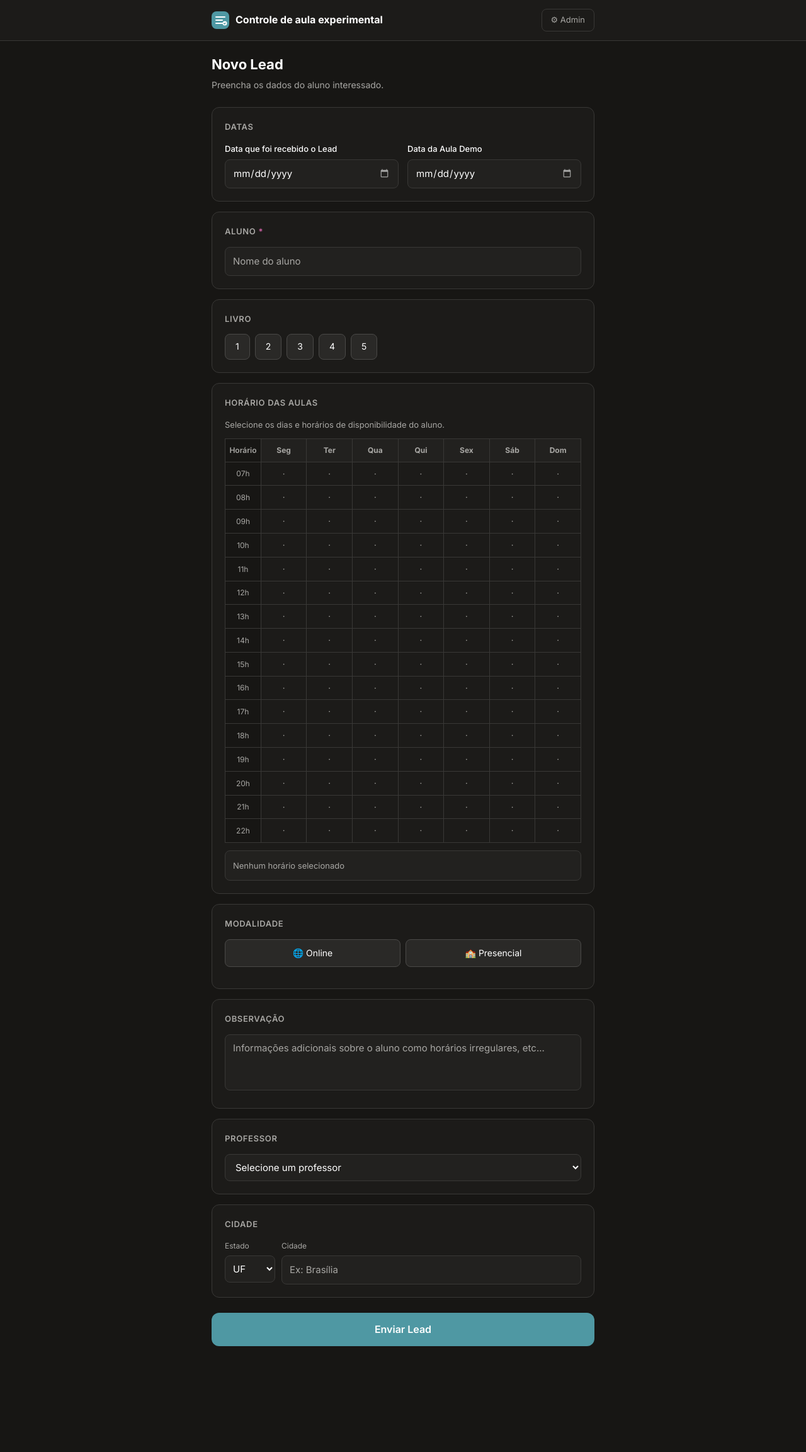
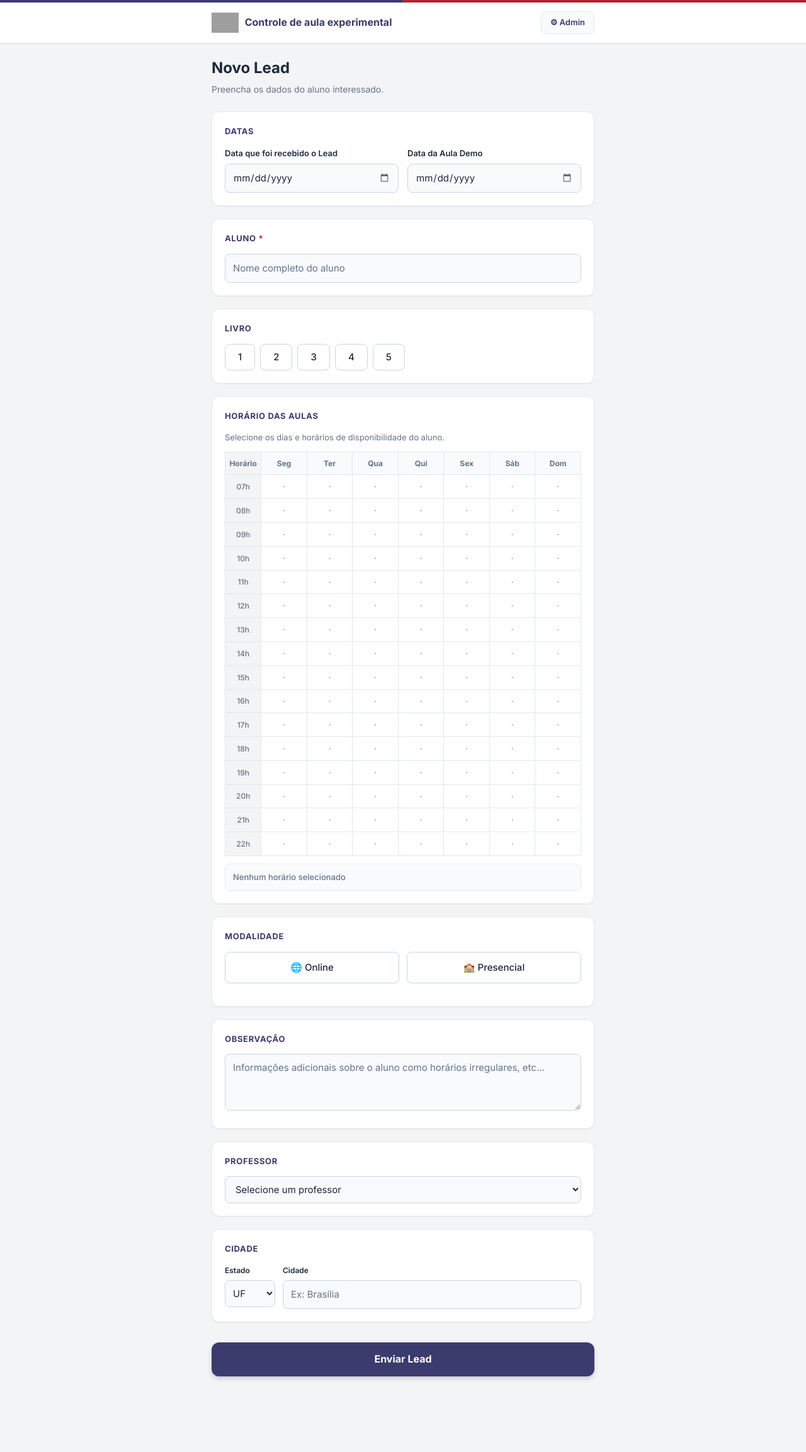
Before and after one commit to Guijss91/aula-experimental_TOP, a Flask app: page / in a window 1280 px wide. Shown: the whole page at 63% size. Before the commit the page ends 2137 px from the top, so only its background shows below. Run offline with Flask 3, Linux system fonts and the light colour scheme; grey boxes are pictures that could not be loaded.

Commit message:
Refactor index.html for light mode and UI improvements
Updated styles and structure for light mode theme, including new color variables and improved button styles. Adjusted layout and labels for better usability.

```diff
--- a/templates/index.html
+++ b/templates/index.html
@@ -10,18 +10,30 @@
   <link href="https://fonts.googleapis.com/css2?family=Inter:wght@300..700&display=swap" rel="stylesheet">
   <style>
     :root {
-      --color-primary:        #4f98a3;
-      --color-primary-hover:  #227f8b;
-      --color-bg:             #171614;
-      --color-surface:        #1c1b19;
-      --color-surface-2:      #22211f;
-      --color-border:         #393836;
-      --color-border-strong:  #4a4947;
-      --color-text:           #ffffff;
-      --color-text-muted:     #a8a7a4;
-      --color-error:          #d163a7;
-      --color-btn-idle-bg:    #2a2927;
-      --color-btn-idle-border:#4a4947;
+      /* Cores da Bandeira dos EUA */
+      --color-usa-blue:       #3C3B6E;
+      --color-usa-red:        #B22234;
+      --color-white:          #FFFFFF;
+
+      /* Variáveis de Tema (Light Mode Moderno) */
+      --color-primary:        var(--color-usa-blue);
+      --color-primary-hover:  #2c2b53;
+      --color-accent:         var(--color-usa-red);
+      --color-bg:             #F3F4F6; /* Fundo cinza super claro */
+      --color-surface:        #FFFFFF; /* Cards em branco puro */
+      --color-surface-2:      #F8FAFC; /* Fundo secundário sutil para inputs */
+      --color-border:         #E2E8F0;
+      --color-border-strong:  #CBD5E1;
+      --color-text:           #1E293B; /* Texto bem escuro/quase preto */
+      --color-text-muted:     #64748B;
+      --color-error:          var(--color-usa-red);
+      --color-btn-idle-bg:    #FFFFFF;
+      --color-btn-idle-border:#CBD5E1;
+
+      /* Sombras modernas */
+      --shadow-sm: 0 1px 2px 0 rgb(0 0 0 / 0.05);
+      --shadow-md: 0 4px 6px -1px rgb(0 0 0 / 0.1), 0 2px 4px -2px rgb(0 0 0 / 0.1);
+
       --radius-sm: 6px;
       --radius-md: 8px;
       --radius-lg: 12px;
@@ -51,10 +63,14 @@
       border-radius: var(--radius-sm);
     }
 
+    /* Ajuste de calendário para o tema claro (removido o filtro invert) */
     input[type="date"]::-webkit-calendar-picker-indicator {
       cursor: pointer;
-      filter: invert(1);
       opacity: 0.6;
+      transition: opacity 150ms;
+    }
+    input[type="date"]::-webkit-calendar-picker-indicator:hover {
+      opacity: 1;
     }
 
     .section-card {
@@ -62,29 +78,34 @@
       border: 1px solid var(--color-border);
       border-radius: var(--radius-lg);
       padding: 1.25rem;
-      margin-bottom: 1rem;
+      margin-bottom: 1.25rem;
+      box-shadow: var(--shadow-sm);
     }
 
     .section-label {
       font-size: 0.8125rem;
-      font-weight: 600;
+      font-weight: 700;
       text-transform: uppercase;
       letter-spacing: 0.05em;
-      color: var(--color-text-muted);
+      color: var(--color-usa-blue); /* Destaque no azul americano */
       margin-bottom: 0.875rem;
     }
 
     .field-input {
       width: 100%;
       padding: 0.625rem 0.75rem;
-      border: 1px solid var(--color-border);
+      border: 1px solid var(--color-border-strong);
       border-radius: var(--radius-md);
       background: var(--color-surface-2);
       font-size: 0.9375rem;
       color: var(--color-text);
-      transition: border-color 150ms;
+      transition: border-color 150ms, box-shadow 150ms;
     }
-    .field-input:focus { border-color: var(--color-primary); outline: none; }
+    .field-input:focus {
+      border-color: var(--color-primary);
+      outline: none;
+      box-shadow: 0 0 0 3px rgba(60, 59, 110, 0.15); /* Brilho azul */
+    }
 
     .sel-btn {
       background: var(--color-btn-idle-bg);
@@ -92,31 +113,37 @@
       border: 1.5px solid var(--color-btn-idle-border);
       border-radius: var(--radius-md);
       cursor: pointer;
-      transition: background 150ms, border-color 150ms, box-shadow 150ms;
+      transition: all 150ms ease-in-out;
       text-align: center;
+      font-weight: 500;
     }
     .sel-btn:hover {
-      background: #353432;
-      border-color: #5a5957;
+      background: var(--color-surface-2);
+      border-color: var(--color-primary);
     }
     .sel-btn.active {
       background: var(--color-primary) !important;
-      color: #fff !important;
+      color: var(--color-white) !important;
       border-color: var(--color-primary) !important;
+      box-shadow: 0 2px 4px rgba(60, 59, 110, 0.3);
     }
 
     .schedule-cell {
       cursor: pointer;
       user-select: none;
-      transition: background 150ms, color 150ms;
+      transition: background 150ms, color 150ms, transform 100ms;
       color: var(--color-text-muted);
+    }
+    .schedule-cell:hover {
+      background: var(--color-border);
     }
     .schedule-cell.selected {
       background: var(--color-primary) !important;
-      color: #fff !important;
+      color: var(--color-white) !important;
       font-weight: 600;
+      border-color: var(--color-primary) !important;
     }
-    .schedule-cell:active { opacity: 0.7; }
+    .schedule-cell:active { transform: scale(0.95); }
 
     .toast {
       position: fixed;
@@ -128,8 +155,9 @@
       padding: 0.75rem 1.5rem;
       border-radius: 9999px;
       font-size: 0.875rem;
-      font-weight: 500;
+      font-weight: 600;
       z-index: 9999;
+      box-shadow: var(--shadow-md);
       transition: transform 300ms cubic-bezier(0.16,1,0.3,1), opacity 300ms;
       opacity: 0;
       white-space: nowrap;
@@ -146,24 +174,74 @@
       display: inline-block;
     }
     @keyframes spin { to { transform: rotate(360deg); } }
+
+    /* Estilo Especial do Botão de Envio */
+    .submit-btn {
+      width: 100%;
+      padding: 0.875rem;
+      background: var(--color-primary);
+      color: var(--color-white);
+      border: none;
+      border-radius: var(--radius-lg);
+      font-size: 1rem;
+      font-weight: 700;
+      display: flex;
+      align-items: center;
+      justify-content: center;
+      gap: 0.5rem;
+      min-height: 52px;
+      touch-action: manipulation;
+      cursor: pointer;
+      transition: background 200ms, transform 150ms, box-shadow 150ms;
+      box-shadow: 0 4px 6px rgba(60, 59, 110, 0.2);
+    }
+    .submit-btn:hover:not(:disabled) {
+      background: var(--color-accent); /* Ao passar o mouse, muda para vermelho EUA */
+      transform: translateY(-2px);
+      box-shadow: 0 6px 10px rgba(178, 34, 52, 0.3);
+    }
+    .submit-btn:active:not(:disabled) {
+      transform: translateY(0);
+    }
+    .submit-btn:disabled {
+      opacity: 0.7;
+      cursor: not-allowed;
+    }
   </style>
 </head>
 <body style="padding-bottom:6rem;">
 
+  <!-- Detalhe com a bandeira dos eua (linha fina no topo) -->
+  <div style="display:flex; height:4px; width:100%; position:fixed; top:0; left:0; z-index:51;">
+    <div style="flex:1; background-color: var(--color-usa-blue);"></div>
+    <div style="flex:1; background-color: var(--color-usa-red);"></div>
+  </div>
+
   <!-- Header -->
-  <header style="background:var(--color-surface);border-bottom:1px solid var(--color-border);position:sticky;top:0;z-index:50;">
+  <header style="background:var(--color-surface);border-bottom:1px solid var(--color-border);position:sticky;top:4px;z-index:50;box-shadow:var(--shadow-sm);">
     <div style="max-width:640px;margin:0 auto;padding:0.875rem 1rem;display:flex;align-items:center;justify-content:space-between;">
       <div style="display:flex;align-items:center;gap:0.625rem;">
-        <svg width="28" height="28" viewBox="0 0 28 28" fill="none" aria-label="Logo">
+
+        <!-- INÍCIO DA LOGO -->
+        <!-- Substitua 'sua-logo.png' pelo caminho ou URL da sua imagem. Se der erro, ele exibe um quadrado azul -->
+        <img src="sua-logo.png" alt="Logo" style="height: 32px; width: auto; max-width: 80px; object-fit: contain;"
+             onerror="this.style.display='none'; this.nextElementSibling.style.display='block';">
+
+        <!-- Ícone alternativo que só aparece se a logo acima falhar -->
+        <svg style="display:none;" width="28" height="28" viewBox="0 0 28 28" fill="none" aria-label="Logo Fallback">
           <rect width="28" height="28" rx="8" fill="var(--color-primary)"/>
           <path d="M7 9h14M7 14h10M7 19h12" stroke="white" stroke-width="2" stroke-linecap="round"/>
           <circle cx="21" cy="19" r="3.5" fill="white"/>
           <path d="M19.5 19l1 1 1.5-1.5" stroke="var(--color-primary)" stroke-width="1.2" stroke-linecap="round" stroke-linejoin="round"/>
         </svg>
-        <span style="font-weight:700;font-size:1rem;">Controle de aula experimental</span>
+        <!-- FIM DA LOGO -->
+
+        <span style="font-weight:800;font-size:1rem;color:var(--color-usa-blue);">Controle de aula experimental</span>
       </div>
       <button onclick="window.location='/admin'"
-        style="font-size:0.8125rem;color:var(--color-text-muted);padding:0.4rem 0.875rem;border:1px solid var(--color-border);border-radius:var(--radius-md);background:none;cursor:pointer;"
+        style="font-size:0.8125rem;font-weight:600;color:var(--color-usa-blue);padding:0.4rem 0.875rem;border:1.5px solid var(--color-border);border-radius:var(--radius-md);background:var(--color-surface-2);cursor:pointer;transition:all 150ms;"
+        onmouseover="this.style.borderColor='var(--color-usa-blue)';this.style.backgroundColor='white';"
+        onmouseout="this.style.borderColor='var(--color-border)';this.style.backgroundColor='var(--color-surface-2)';"
         aria-label="Admin">
         ⚙ Admin
       </button>
@@ -171,22 +249,22 @@
   </header>
 
   <!-- Main -->
-  <main style="max-width:640px;margin:0 auto;padding:1.25rem 1rem;">
-    <h1 style="font-size:1.375rem;font-weight:700;margin-bottom:0.25rem;">Novo Lead</h1>
+  <main style="max-width:640px;margin:0 auto;padding:1.5rem 1rem;">
+    <h1 style="font-size:1.5rem;font-weight:800;margin-bottom:0.25rem;color:var(--color-text);">Novo Lead</h1>
     <p style="font-size:0.875rem;color:var(--color-text-muted);margin-bottom:1.5rem;">Preencha os dados do aluno interessado.</p>
 
     <form id="leadForm" novalidate>
 
-      <!-- s -->
+      <!-- Datas -->
       <div class="section-card">
         <p class="section-label">datas</p>
         <div style="display:grid;grid-template-columns:1fr 1fr;gap:0.875rem;">
           <div>
-            <label for="dataLead" style="display:block;font-size:0.8125rem;font-weight:500;margin-bottom:0.375rem;">Data que foi recebido o Lead</label>
+            <label for="dataLead" style="display:block;font-size:0.8125rem;font-weight:600;margin-bottom:0.375rem;color:var(--color-text);">Data que foi recebido o Lead</label>
             <input type="date" id="dataLead" name="dataLead" class="field-input">
           </div>
           <div>
-            <label for="dataAulaDemo" style="display:block;font-size:0.8125rem;font-weight:500;margin-bottom:0.375rem;">Data da Aula Demo</label>
+            <label for="dataAulaDemo" style="display:block;font-size:0.8125rem;font-weight:600;margin-bottom:0.375rem;color:var(--color-text);">Data da Aula Demo</label>
             <input type="date" id="dataAulaDemo" name="dataAulaDemo" class="field-input">
           </div>
         </div>
@@ -195,9 +273,9 @@
       <!-- Aluno -->
       <div class="section-card">
         <p class="section-label">Aluno <span style="color:var(--color-error);">*</span></p>
-        <input type="text" id="aluno" name="aluno" placeholder="Nome do aluno" required
+        <input type="text" id="aluno" name="aluno" placeholder="Nome completo do aluno" required
           class="field-input" maxlength="100">
-        <p id="alunoError" style="font-size:0.8125rem;color:var(--color-error);margin-top:0.375rem;display:none;">
+        <p id="alunoError" style="font-size:0.8125rem;color:var(--color-error);font-weight:500;margin-top:0.375rem;display:none;">
           Nome do aluno é obrigatório.
         </p>
       </div>
@@ -206,11 +284,11 @@
       <div class="section-card">
         <p class="section-label">Livro</p>
         <div style="display:flex;gap:0.5rem;flex-wrap:wrap;">
-          <button type="button" class="sel-btn livro-btn" data-value="1" style="padding:0.5rem 1rem;font-size:0.875rem;">1</button>
-          <button type="button" class="sel-btn livro-btn" data-value="2" style="padding:0.5rem 1rem;font-size:0.875rem;">2</button>
-          <button type="button" class="sel-btn livro-btn" data-value="3" style="padding:0.5rem 1rem;font-size:0.875rem;">3</button>
-          <button type="button" class="sel-btn livro-btn" data-value="4" style="padding:0.5rem 1rem;font-size:0.875rem;">4</button>
-          <button type="button" class="sel-btn livro-btn" data-value="5" style="padding:0.5rem 1rem;font-size:0.875rem;">5</button>
+          <button type="button" class="sel-btn livro-btn" data-value="1" style="padding:0.5rem 1.25rem;font-size:0.9375rem;">1</button>
+          <button type="button" class="sel-btn livro-btn" data-value="2" style="padding:0.5rem 1.25rem;font-size:0.9375rem;">2</button>
+          <button type="button" class="sel-btn livro-btn" data-value="3" style="padding:0.5rem 1.25rem;font-size:0.9375rem;">3</button>
+          <button type="button" class="sel-btn livro-btn" data-value="4" style="padding:0.5rem 1.25rem;font-size:0.9375rem;">4</button>
+          <button type="button" class="sel-btn livro-btn" data-value="5" style="padding:0.5rem 1.25rem;font-size:0.9375rem;">5</button>
         </div>
         <input type="hidden" id="livro" name="livro" value="">
       </div>
@@ -225,7 +303,7 @@
           <table id="scheduleTable" style="min-width:400px;border-collapse:collapse;width:100%;font-size:0.8125rem;">
             <thead>
               <tr>
-                <th style="padding:0.5rem 0.4rem;text-align:center;font-weight:600;color:var(--color-text-muted);background:var(--color-bg);border:1px solid var(--color-border);width:56px;font-size:0.75rem;">Horário</th>
+                <th style="padding:0.5rem 0.4rem;text-align:center;font-weight:700;color:var(--color-text-muted);background:var(--color-bg);border:1px solid var(--color-border);width:56px;font-size:0.75rem;">Horário</th>
                 <th style="padding:0.5rem 0.25rem;text-align:center;border:1px solid var(--color-border);color:var(--color-text-muted);background:var(--color-surface-2);font-size:0.75rem;">Seg</th>
                 <th style="padding:0.5rem 0.25rem;text-align:center;border:1px solid var(--color-border);color:var(--color-text-muted);background:var(--color-surface-2);font-size:0.75rem;">Ter</th>
                 <th style="padding:0.5rem 0.25rem;text-align:center;border:1px solid var(--color-border);color:var(--color-text-muted);background:var(--color-surface-2);font-size:0.75rem;">Qua</th>
@@ -238,8 +316,8 @@
             <tbody id="scheduleBody"></tbody>
           </table>
         </div>
-        <div style="margin-top:0.75rem;padding:0.625rem 0.75rem;background:var(--color-surface-2);border-radius:var(--radius-md);border:1px solid var(--color-border);min-height:2.5rem;">
-          <span id="scheduleSummary" style="font-size:0.8125rem;color:var(--color-text-muted);">Nenhum horário selecionado</span>
+        <div style="margin-top:0.75rem;padding:0.625rem 0.75rem;background:var(--color-surface-2);border-radius:var(--radius-md);border:1px solid var(--color-border);min-height:2.5rem;display:flex;align-items:center;">
+          <span id="scheduleSummary" style="font-size:0.8125rem;color:var(--color-text-muted);font-weight:500;">Nenhum horário selecionado</span>
         </div>
         <input type="hidden" id="horarioAulas" name="horarioAulas" value="">
       </div>
@@ -247,14 +325,14 @@
       <!-- Modalidade -->
       <div class="section-card">
         <p class="section-label">Modalidade</p>
-        <div style="display:grid;grid-template-columns:1fr 1fr;gap:0.5rem;margin-bottom:0.875rem;">
+        <div style="display:grid;grid-template-columns:1fr 1fr;gap:0.75rem;margin-bottom:1rem;">
           <button type="button" class="sel-btn modalidade-btn" data-value="Online"
-            style="padding:0.625rem;font-size:0.875rem;">🌐 Online</button>
+            style="padding:0.75rem;font-size:0.9375rem;">🌐 Online</button>
           <button type="button" class="sel-btn modalidade-btn" data-value="Presencial"
-            style="padding:0.625rem;font-size:0.875rem;">🏫 Presencial</button>
+            style="padding:0.75rem;font-size:0.9375rem;">🏫 Presencial</button>
         </div>
-        <div id="formatoContainer" style="display:none;">
-          <p style="font-size:0.8125rem;color:var(--color-text-muted);margin-bottom:0.5rem;">Formato da turma:</p>
+        <div id="formatoContainer" style="display:none; padding-top:0.5rem; border-top:1px dashed var(--color-border);">
+          <p style="font-size:0.8125rem;font-weight:600;color:var(--color-text);margin-bottom:0.625rem;margin-top:0.5rem;">Formato da turma:</p>
           <div style="display:grid;grid-template-columns:repeat(3,1fr);gap:0.5rem;">
             <button type="button" class="sel-btn formato-btn" data-value="Individual VIP"
               style="padding:0.5rem 0.25rem;font-size:0.8125rem;">👤 VIP</button>
@@ -268,9 +346,9 @@
               style="padding:0.5rem 0.25rem;font-size:0.8125rem;">🏟 Quinteto</button>
           </div>
         </div>
-        <div id="modalidadePreview" style="margin-top:0.75rem;display:none;">
+        <div id="modalidadePreview" style="margin-top:0.75rem;display:none;background:var(--color-surface-2);padding:0.5rem;border-radius:var(--radius-sm);border:1px solid var(--color-border);">
           <span style="font-size:0.8125rem;color:var(--color-text-muted);">Selecionado: </span>
-          <span id="modalidadeText" style="font-size:0.875rem;font-weight:600;color:var(--color-primary);"></span>
+          <span id="modalidadeText" style="font-size:0.875rem;font-weight:700;color:var(--color-primary);"></span>
         </div>
         <input type="hidden" id="modalidade" name="modalidade" value="">
       </div>
@@ -280,13 +358,13 @@
         <label for="observacao" class="section-label" style="display:block;">Observação</label>
         <textarea id="observacao" name="observacao" rows="3"
           placeholder="Informações adicionais sobre o aluno como horários irregulares, etc..."
-          class="field-input" style="resize:none;line-height:1.5;" maxlength="500"></textarea>
+          class="field-input" style="resize:vertical;line-height:1.5;" maxlength="500"></textarea>
       </div>
 
       <!-- Professor -->
       <div class="section-card">
         <label for="professor" class="section-label" style="display:block;">Professor</label>
-        <select id="professor" name="professor" class="field-input" style="appearance:auto;">
+        <select id="professor" name="professor" class="field-input" style="appearance:auto; background-color: var(--color-surface-2);">
           <option value="">Selecione um professor</option>
           {% for prof in professors %}
           <option value="{{ prof }}">{{ prof }}</option>
@@ -295,11 +373,11 @@
       </div>
 
       <!-- Cidade -->
-      <div class="section-card" style="margin-bottom:1.5rem;">
+      <div class="section-card" style="margin-bottom:2rem;">
         <p class="section-label">Cidade</p>
-        <div style="display:grid;grid-template-columns:auto 1fr;gap:0.625rem;align-items:start;">
+        <div style="display:grid;grid-template-columns:auto 1fr;gap:0.75rem;align-items:start;">
           <div>
-            <label for="estado" style="display:block;font-size:0.75rem;color:var(--color-text-muted);margin-bottom:0.375rem;">Estado</label>
+            <label for="estado" style="display:block;font-size:0.75rem;font-weight:600;color:var(--color-text);margin-bottom:0.375rem;">Estado</label>
             <select id="estado" name="estado" class="field-input" style="appearance:auto;width:80px;padding:0.625rem 0.5rem;">
               <option value="">UF</option>
               <option>AC</option><option>AL</option><option>AP</option><option>AM</option>
@@ -312,7 +390,7 @@
             </select>
           </div>
           <div>
-            <label for="cidade" style="display:block;font-size:0.75rem;color:var(--color-text-muted);margin-bottom:0.375rem;">Cidade</label>
+            <label for="cidade" style="display:block;font-size:0.75rem;font-weight:600;color:var(--color-text);margin-bottom:0.375rem;">Cidade</label>
             <input type="text" id="cidade" name="cidade" placeholder="Ex: Brasília"
               class="field-input" maxlength="60">
           </div>
@@ -320,8 +398,7 @@
       </div>
 
       <!-- Submit -->
-      <button type="submit" id="submitBtn"
-        style="width:100%;padding:0.875rem;background:var(--color-primary);color:#fff;border:none;border-radius:var(--radius-lg);font-size:1rem;font-weight:600;display:flex;align-items:center;justify-content:center;gap:0.5rem;min-height:52px;touch-action:manipulation;cursor:pointer;transition:background 150ms;">
+      <button type="submit" id="submitBtn" class="submit-btn">
         <span id="submitText">Enviar Lead</span>
       </button>
 
@@ -341,7 +418,7 @@
       const tr = document.createElement('tr');
       const td0 = document.createElement('td');
       td0.textContent = h;
-      td0.style.cssText = 'padding:0.4rem;text-align:center;font-size:0.75rem;color:var(--color-text-muted);border:1px solid var(--color-border);white-space:nowrap;background:var(--color-bg);';
+      td0.style.cssText = 'padding:0.4rem;text-align:center;font-size:0.75rem;color:var(--color-text-muted);border:1px solid var(--color-border);white-space:nowrap;background:var(--color-bg);font-weight:500;';
       tr.appendChild(td0);
       days.forEach(d => {
         const td = document.createElement('td');
@@ -459,7 +536,7 @@
     try {
       const config     = await fetch('/api/config').then(r => r.json());
       const webhookUrl = config.n8n_webhook;
-      const sheetUrl   = config.sheet_url; // ✅ lê a sheet_url do config
+      const sheetUrl   = config.sheet_url;
 
       if (!webhookUrl) {
         showToast('Webhook do n8n não configurado.', true);
@@ -469,7 +546,7 @@
       }
 
       const payload = {
-        sheet_url:   sheetUrl,              // ✅ incluída no body
+        sheet_url:   sheetUrl,
         dataLead:    document.getElementById('dataLead').value,
         dataAulaDemo:document.getElementById('dataAulaDemo').value,
         aluno,
```
